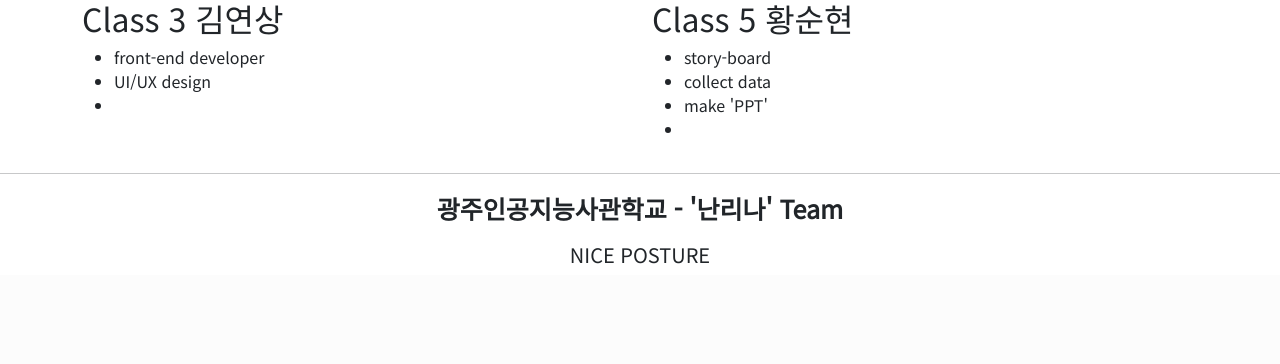
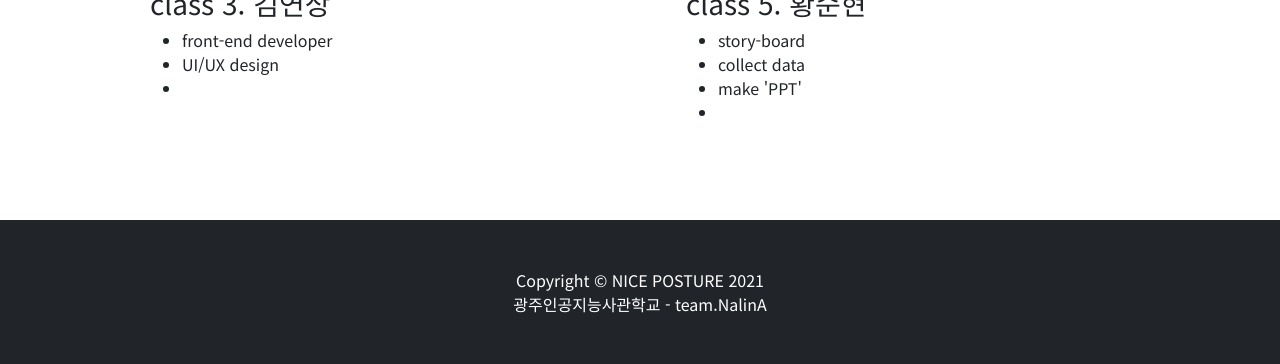
Before and after one commit to M1nseoPark/Nice-Posture, a Django app: page / in a window 1280 px wide. Shown: the part 3028-3392 px from the top of the page. Before the commit the page ends 3292 px from the top, so only its background shows below. Run offline with Django 3.2, Linux system fonts and the light colour scheme; some libraries are stand-ins or nearby versions.

Commit message:
Design 1

```diff
--- /dev/null
+++ b/detect/templates/detect/footer.html
@@ -0,0 +1,5 @@
+<!-- Footer-->
+<footer class="py-5 bg-dark" style="font-family: 'Noto Sans KR'">
+  <div class="container"><p class="m-0 text-center text-white">Copyright &copy; NICE POSTURE 2021</p></div>
+  <div class="container"><p class="m-0 text-center text-white">광주인공지능사관학교 - team.NalinA</p></div>
+</footer>
--- a/detect/templates/detect/index.html
+++ b/detect/templates/detect/index.html
@@ -129,110 +129,14 @@
         }
       }
     </style>
+  </head>
 
 
-    <!-- 상단 메뉴바 -->
-
-  </head>
   <body>
 
-      <header>
-      <nav class="navbar navbar-expand-md navbar-dark fixed-top bg-dark">
-        <div class="container-fluid">
-          <a class="navbar-brand" href="#">NICE POSTURE </a>
-          <button class="navbar-toggler" type="button" data-bs-toggle="collapse" data-bs-target="#navbarCollapse" aria-controls="navbarCollapse" aria-expanded="false" aria-label="Toggle navigation">
-            <span class="navbar-toggler-icon"></span>
-          </button>
-          <div class="collapse navbar-collapse" id="navbarCollapse">
-            <ul class="navbar-nav me-auto mb-2 mb-md-0">
-              <li class="nav-item">
-                <a class="nav-link active" aria-current="page" href="#">Home</a>
-              </li>
-              <li class="nav-item">
-                <a class="nav-link" href="#explain">explain</a>
-                <!-- 상단 바의 메뉴 누르면 해당 창으로 이동 -->
-              </li>
-              <li class="nav-item">
-                <a class="nav-link" href="start.html">GAGAGA</a>
-              </li>
-            </ul>
-          </div>
-        </div>
-
-<!--        로그인  -->
-        <div class="container" style="padding-left: 800px;">
-                <button class="navbar-toggler" type="button" data-toggle="collapse" data-target="#navbarSupportedContent" aria-controls="navbarSupportedContent" aria-expanded="false" aria-label="Toggle navigation">
-                    <span class="navbar-toggler-icon"></span>
-                </button>
-
-                <div class="collapse navbar-collapse" id="navbarSupportedContent">
-                    <ul class="navbar-nav">
-                        {% if user.is_authenticated %}
-                        <li class="nav-item dropdown">
-                            <a class="nav-link dropdown-toggle" href="#" id="navbarDropdownMenuLink" role="button"
-                               data-toggle="dropdown" aria-haspopup="true" aria-expanded="false">
-                                {% if user.socialaccount_set.all.0.get_avatar_url %}
-                                <img class="rounded-circle" width="25px" src="{{ user.socialaccount_set.all.0.get_avatar_url }}" alt="">
-                                {% else %}
-                                <img class="rounded-circle" width="25px" src="https://avatars.dicebear.com/api/croodles/{self.author.email}.svg">
-                                {% endif %}
-                                &nbsp;
-                                {{ user.username }}
-                            </a>
-                            <div class="dropdown-menu" aria-labelledby="navbarDropdownMenuLink">
-                                <a class="dropdown-item" href="/accounts/logout/">Log Out</a>
-                            </div>
-                        </li>
-                        {% else %}
-                        <li class="nav-item">
-                            <a class="nav-link" href="#" data-toggle="modal" data-target="#loginModal">
-                                Log In
-                            </a>
-                        </li>
-                        {% endif %}
-                    </ul>
-                </div>
-        </div>
-      </nav>
-
-
-      <!-- Login Modal -->
-        <div class="modal fade" id="loginModal" tabindex="-1" aria-labelledby="loginModalLabel" aria-hidden="true">
-            <div class="modal-dialog" style="font-family: 'Noto Sans KR'">
-                <div class="modal-content">
-                    <div class="modal-header">
-                        <h5 class="modal-title" id="loginModalLabel"><i class="fas fa-sign-in-alt"></i>&nbsp Log In</h5>
-                        <button type="button" class="close" data-dismiss="modal" aria-label="Close">
-                            <span aria-hidden="true">&times;</span>
-                        </button>
-                    </div>
-                    <div class="modal-body">
-                        <div class="row">
-                            <div class="col-md-6">
-                                <a role="button" class="btn btn-block btn-sm btn-outline-dark" href="{% provider_login_url 'google' %}">
-                                    <i class="fab fa-google"></i>&nbsp&nbsp Log in with Google
-                                </a>
-                                <a role="button" class="btn btn-block btn-sm btn-outline-dark" href="/accounts/login/">
-                                    <i class="far fa-envelope"></i>&nbsp&nbsp Log in with E-mail
-                                </a>
-                            </div>
-                            <div class="col-md-6">
-                                <a role="button" class="btn btn-outline-dark btn-block btn-sm" href="/accounts/signup/">
-                                    <i class="far fa-envelope"></i>&nbsp&nbsp Sign Up with E-mail
-                                </a>
-                            </div>
-                        </div>
-                    </div>
-                    <div class="modal-footer">
-                        <button type="button" class="btn btn-secondary" data-dismiss="modal">Close</button>
-                    </div>
-                </div>
-            </div>
-        </div>
-    </header>
+    {% include 'detect/navbar.html' %}
 
     <main>
-
       <div id="myCarousel" class="carousel slide" data-bs-ride="carousel">
         <div class="carousel-indicators">
           <button type="button" data-bs-target="#myCarousel" data-bs-slide-to="0" class="active" aria-current="true" aria-label="Slide 1"></button>
@@ -241,14 +145,14 @@
         </div>
         <div class="carousel-inner">
           <div class="carousel-item active">  <!-- 슬라이드 첫번째 이미지 -->
-            <img src="https://cdn.pixabay.com/photo/2017/10/10/21/49/youtuber-2838945__340.jpg" class="d-block w-100" alt="...">
+            <img src="https://images.unsplash.com/photo-1588865876768-f9e265a1d38f?ixid=MnwxMjA3fDB8MHxwaG90by1wYWdlfHx8fGVufDB8fHx8&ixlib=rb-1.2.1&auto=format&fit=crop&w=1334&q=80" class="d-block w-100" alt="...">
 
 
             <div class="container">
                 <div class="carousel-caption text-start">
-                    <h1>Nice Posture에 오신 것을 환영합니다.</h1>
+                    <h1 style="font-weight: bold;">NICE POSTURE에 오신 것을 환영합니다.</h1>
                     <p>컴퓨터 사용중 올바른 자세교정을 통해 신체 건강을 유지해 보세요.</p>
-                    <p><a class="btn btn-lg btn-primary" href="#">Get Start</a></p>
+                    <p><a class="btn btn-lg btn-secondary" href="/main/">Get Start</a></p>
                 </div>
             </div>
           </div>
@@ -257,7 +161,7 @@
 
             <div class="container">
                 <div class="carousel-caption">
-                    <h1>스트레칭 추천</h1>
+                    <h1 style="font-weight: bold;">스트레칭 추천</h1>
                     <p>올바르지 않은 자세를 고쳐주기 위해 쉽게 따라할 수 있는 스트레칭 영상을 제공합니다.</p>
                 </div>
             </div>
@@ -267,7 +171,7 @@
 
             <div class="container">
                 <div class="carousel-caption text-end">
-                    <h1>산책로 추천</h1>
+                    <h1 style="font-weight: bold;">산책로 추천</h1>
                     <p>잠깐의 휴식시간을 이용하여 주변 산책로를 따라 가벼운 운동을 즐겨보세요.</p>
                 </div>
             </div>
@@ -288,62 +192,54 @@
 
         <div class="row featurette" id="explain" style="padding-left: 60px;">
             <div class="col-md-7">
-                <h2 class="featurette-heading"> 바른 자세를 유지하도록 도움을 줍니다. </h2>
+                <h2 class="featurette-heading">컴퓨터 사용 시간을 측정합니다.</h2>
                 <br>
-                <p class="lead" style= "color: grey"> 컴퓨터 사용시 올바른 자세를 유지하도록 돕기 위해 구부정한 자세 또는 올바르지 않은 자세가 감지되었을때 메세지로 알려드립니다.</p>
+                <p class="lead" style= "color: grey">실사간 얼굴 인식을 통해 컴퓨터 사용 시간을 측정합니다.<br>사용자가 설정한 시간에 도달하거나 화면을 너무 가까이 보고 있다면 메시지로 알려드립니다.</p>
             </div>
-          <div class="col-md-5">
-            <img src="https://thumbs.dreamstime.com/z/correct-sitting-computer-posture-office-ergonomics-work-desk-proper-position-neck-back-pain-healthy-correct-218451118.jpg" alt="" style="width: 500px; height: 500px;">
+          <div class="col-md-4">
+            <img src="https://pixabay.com/get/gf7b36c784a715ec231fe323cfd7cff7db920531e50563f29cd04ccc6183a59c88710dac2c33a0d7509b551914a8b3ffd7400d7d5ad7ad1101f24e792123b8a90afff543c5ce5cb3f6f4341f16cd23abb_1920.jpg" alt="" style="width: 500px; height: 500px;">
 
           </div>
         </div>
 
         <hr class="featurette-divider">
 
-        <div class="row featurette">
-          <div class="col-md-7">
-              <h2 class="featurette-heading"> 스트레칭을 통한 운동을 권유합니다. </h2>
+        <div class="row featurette" style="padding-left: 60px;">
+          <div class="col-md-5 order-md-1">
+            <img src="https://cdn.pixabay.com/photo/2018/01/01/01/57/woman-3053489_960_720.jpg" alt="" style="width: 500px; height: 500px;">
+          </div>
+          <div class="col-md-7 order-md-2" style="padding-right: 60px;">
+              <h2 class="featurette-heading">스트레칭을 통한 운동을 권유합니다.</h2>
               <br>
               <p class="lead" style="color: grey"> 목, 어깨뿐만 아니라 허리, 무릎, 등, 전신에 걸쳐 총 6가지 카테고리별 스트레칭 영상을 추천해줌으로써 서비스 이용자들은 영상을 보며 동작을 보다 쉽게 따라할 수 있습니다. </p>
-              <li style="color: grey">자세교정 <br> <span>레그 스프레드 , 플로어 브릿지, 플러터 발차기...</span></li>
-              <li style="color: grey">목 및 어깨 <br> <span>위 아래로 끄덕이기, 좌우로 돌리기, 어깨 돌리기...</span></li>
-              <li style="color: grey">허리 <br> <span>고양이 소 포즈, 슈퍼맨 및 수영선수, 크로스 터치 뻗기...</span></li>
-              <li style="color: grey">무릎 <br> <span>한쪽 다리 힙 회전, 런지, 누워서하는 나비 스트레칭...</span></li>
-              <li style="color: grey">등 <br> <span>삼각 포즈 스트레칭, 몸통 스트레칭, 강아지 포즈 스트레칭...</span></li>
-              <li style="color: grey">전신 <br> <span>팔 올리고 옆구리 늘려주기, 가슴 펴주기, 코브라 스트레칭...</span></li>
-          </div>
-          <div class="col-md-5 order-md-1">
-            <img src="https://cdn.pixabay.com/photo/2018/01/01/01/57/woman-3053489_960_720.jpg" alt="" style="width: 500px; height: 500px;">
           </div>
         </div>
 
         <hr class="featurette-divider">
 
-        <div class="row featurette">
+        <div class="row featurette" style="padding-left: 60px;">
           <div class="col-md-7">
-              <h2 class="featurette-heading"> 주변 산책로를 추천합니다. </h2>
+              <h2 class="featurette-heading">주변 산책로를 추천합니다.</h2>
               <br>
               <p class="lead" style="color: grey"> 장시간 컴퓨터 사용으로 인한 스트레스와 누적된 피로회복을 위해 추천된 산책로를 바탕으로 일상생활에서 잠깐이나마 신체 건강 증진을 가벼운 운동을 권유합니다. </p>
           </div>
-          <div class="col-md-5 order-md-2">
+          <div class="col-md-5">
             <img src="https://cdn.pixabay.com/photo/2019/05/18/14/42/jogging-4211946_960_720.jpg" alt="" style="width: 500px; height: 500px;">
           </div>
         </div>
 
         <hr class="featurette-divider">
 
+
         <!-- /END THE FEATURETTES -->
         <!-- 개발진 소개 -->
-
-      <div class="container marketing" id="Developer">
-
-
+      <div class="container marketing" id="Developer" style="padding-left: 80px; margin-bottom: 80px;">
         <div class="row">
     <!--       박민서 -->
-          <div class="col-lg-6">
+          <div class="col-lg-6" style="padding-bottom: 50px;">
             <img src="http://52.79.217.76/media/article/%EB%B0%95%EB%AF%BC%EC%84%9C.jpg" class="bd-placeholder-img rounded-circle"
                  style="width:140px;height:140px" alt="">
-            <h3>Class 4 박민서</h3>
+            <h3 style="margin-top: 10px;">class 4. 박민서</h3>
             <div>
                 <ul>
                     <li style="font-weight: bold;">CAPTAIN</li>
@@ -353,15 +249,13 @@
           </div>
 
     <!--      김유진  -->
-          <div class="col-lg-6">
+          <div class="col-lg-6" style="padding-bottom: 50px;">
             <img src="http://52.79.217.76/media/article/%EA%B9%80%EC%9C%A0%EC%A7%84.jpg" class="bd-placeholder-img rounded-circle"
                  style="width:140px;height:140px" alt="">
-            <h3>Class 4 김유진</h3>
+            <h3 style="margin-top: 10px;">class 4. 김유진</h3>
             <div>
                 <ul>
                     <li>AI developer</li>
-                    <li>collect learning-data</li>
-                    <li></li>  <!--추가하고싶은 부분 추가해주세요 -->
                 </ul>
             </div>
           </div>
@@ -370,7 +264,7 @@
           <div class="col-lg-6">
             <img src="http://52.79.217.76/media/article/%EA%B9%80%EC%97%B0%EC%83%81.jpg" class="bd-placeholder-img rounded-circle"
                  style="width:140px;height:140px" alt="">
-            <h2>Class 3 김연상</h2>
+            <h3 style="margin-top: 10px;">class 3. 김연상</h3>
             <div>
                 <ul>
                     <li>front-end developer</li>
@@ -384,7 +278,7 @@
           <div class="col-lg-6">
             <img src="http://52.79.217.76/media/article/%EC%88%9C%ED%98%84%EC%9D%B4%ED%98%95_kl9WFkA.jpg" class="bd-placeholder-img rounded-circle"
                  style="width:140px;height:140px" alt="">
-            <h2>Class 5 황순현</h2>
+            <h3 style="margin-top: 10px;">class 5. 황순현</h3>
             <div>
                 <ul>
                     <li>story-board</li>
@@ -395,20 +289,10 @@
             </div>
           </div>
         </div><!-- /.row -->
-
-
       </div><!-- /.container -->
-      <hr>
-
-
-      <!-- FOOTER -->
-      <footer class="container">
-
-        <p style="font-weight: bold; font-size: 25px; text-align: center; font-weight: 900"> 광주인공지능사관학교 - '난리나' Team </p>
-        <h5 style="text-align: center; font-weight: 500;">NICE POSTURE</h5>
-      </footer>
     </main>
 
+    {% include 'detect/footer.html' %}
 
     <script src="https://cdn.jsdelivr.net/npm/bootstrap@5.1.2/dist/js/bootstrap.bundle.min.js" integrity="sha384-kQtW33rZJAHjgefvhyyzcGF3C5TFyBQBA13V1RKPf4uH+bwyzQxZ6CmMZHmNBEfJ" crossorigin="anonymous"></script>
     <script src="https://code.jquery.com/jquery-3.5.1.slim.min.js" integrity="sha384-DfXdz2htPH0lsSSs5nCTpuj/zy4C+OGpamoFVy38MVBnE+IbbVYUew+OrCXaRkfj" crossorigin="anonymous"></script>
--- /dev/null
+++ b/detect/templates/detect/navbar.html
@@ -0,0 +1,101 @@
+{% load socialaccount %}
+{% load static %}
+
+<nav class="navbar navbar-expand-md navbar-dark fixed-top bg-dark">
+        <div class="container-fluid">
+          <a class="navbar-brand" href="./index.html" style="margin-left: 20px; font-weight: bold;">NICE POSTURE</a>
+          <button class="navbar-toggler" type="button" data-bs-toggle="collapse" data-bs-target="#navbarCollapse" aria-controls="navbarCollapse" aria-expanded="false" aria-label="Toggle navigation">
+            <span class="navbar-toggler-icon"></span>
+          </button>
+          <div class="collapse navbar-collapse" id="navbarCollapse">
+            <ul class="navbar-nav me-auto mb-2 mb-md-0">
+              <li class="nav-item">
+                <a class="nav-link active" aria-current="page" href="#">Home</a>
+              </li>
+              <li class="nav-item">
+                <a class="nav-link" href="#explain">explain</a>
+                <!-- 상단 바의 메뉴 누르면 해당 창으로 이동 -->
+              </li>
+              <li class="nav-item">
+                <a class="nav-link" href="start.html">GAGAGA</a>
+              </li>
+            </ul>
+          </div>
+        </div>
+
+<!--        로그인  -->
+        <div class="container" style="padding-left: 800px;">
+                <button class="navbar-toggler" type="button" data-toggle="collapse" data-target="#navbarSupportedContent" aria-controls="navbarSupportedContent" aria-expanded="false" aria-label="Toggle navigation">
+                    <span class="navbar-toggler-icon"></span>
+                </button>
+
+                <div class="collapse navbar-collapse" id="navbarSupportedContent">
+                    <ul class="navbar-nav">
+                        {% if user.is_authenticated %}
+                        <li class="nav-item dropdown">
+                            <a class="nav-link dropdown-toggle" href="#" id="navbarDropdownMenuLink" role="button"
+                               data-toggle="dropdown" aria-haspopup="true" aria-expanded="false">
+                                {% if user.socialaccount_set.all.0.get_avatar_url %}
+                                <img class="rounded-circle" width="25px" src="{{ user.socialaccount_set.all.0.get_avatar_url }}" alt="">
+                                {% else %}
+                                <img class="rounded-circle" width="25px" src="https://avatars.dicebear.com/api/croodles/{self.author.email}.svg">
+                                {% endif %}
+                                &nbsp;
+                                {{ user.username }}
+                            </a>
+                            <div class="dropdown-menu" aria-labelledby="navbarDropdownMenuLink">
+                                <a class="dropdown-item" href="/accounts/logout/">Log Out</a>
+                            </div>
+                        </li>
+                        {% else %}
+                        <li class="nav-item">
+                            <a class="nav-link" href="#" data-toggle="modal" data-target="#loginModal">
+                                Log In
+                            </a>
+                        </li>
+                        {% endif %}
+                    </ul>
+                </div>
+        </div>
+      </nav>
+
+
+      <!-- Login Modal -->
+        <div class="modal fade" id="loginModal" tabindex="-1" aria-labelledby="loginModalLabel" aria-hidden="true">
+            <div class="modal-dialog" style="font-family: 'Noto Sans KR'">
+                <div class="modal-content">
+                    <div class="modal-header">
+                        <h5 class="modal-title" id="loginModalLabel"><i class="fas fa-sign-in-alt"></i>&nbsp Log In</h5>
+                        <button type="button" class="close" data-dismiss="modal" aria-label="Close">
+                            <span aria-hidden="true">&times;</span>
+                        </button>
+                    </div>
+                    <div class="modal-body">
+                        <div class="row">
+                            <div class="col-md-6">
+                                <a role="button" class="btn btn-block btn-sm btn-outline-dark" href="{% provider_login_url 'google' %}">
+                                    <i class="fab fa-google"></i>&nbsp&nbsp Log in with Google
+                                </a>
+                                <a role="button" class="btn btn-block btn-sm btn-outline-dark" href="/accounts/login/">
+                                    <i class="far fa-envelope"></i>&nbsp&nbsp Log in with E-mail
+                                </a>
+                            </div>
+                            <div class="col-md-6">
+                                <a role="button" class="btn btn-outline-dark btn-block btn-sm" href="/accounts/signup/">
+                                    <i class="far fa-envelope"></i>&nbsp&nbsp Sign Up with E-mail
+                                </a>
+                            </div>
+                        </div>
+                    </div>
+                    <div class="modal-footer">
+                        <button type="button" class="btn btn-secondary" data-dismiss="modal">Close</button>
+                    </div>
+                </div>
+            </div>
+        </div>
+
+
+    <script src="https://cdn.jsdelivr.net/npm/bootstrap@5.1.2/dist/js/bootstrap.bundle.min.js" integrity="sha384-kQtW33rZJAHjgefvhyyzcGF3C5TFyBQBA13V1RKPf4uH+bwyzQxZ6CmMZHmNBEfJ" crossorigin="anonymous"></script>
+    <script src="https://code.jquery.com/jquery-3.5.1.slim.min.js" integrity="sha384-DfXdz2htPH0lsSSs5nCTpuj/zy4C+OGpamoFVy38MVBnE+IbbVYUew+OrCXaRkfj" crossorigin="anonymous"></script>
+    <script src="https://cdn.jsdelivr.net/npm/popper.js@1.16.1/dist/umd/popper.min.js" integrity="sha384-9/reFTGAW83EW2RDu2S0VKaIzap3H66lZH81PoYlFhbGU+6BZp6G7niu735Sk7lN" crossorigin="anonymous"></script>
+    <script src="https://cdn.jsdelivr.net/npm/bootstrap@4.6.0/dist/js/bootstrap.min.js" integrity="sha384-+YQ4JLhjyBLPDQt//I+STsc9iw4uQqACwlvpslubQzn4u2UU2UFM80nGisd026JF" crossorigin="anonymous"></script>
--- a/walk/templates/walk/menu.html
+++ b/walk/templates/walk/menu.html
@@ -111,9 +111,7 @@
         //     dataTable.style.visibility = "hidden";  // html 테이블 숨기기
         // }
     </script>
-
   </head>
-
 
   <body>
     <header>
```
Lines whose indentation alone changed are shown as unchanged.
